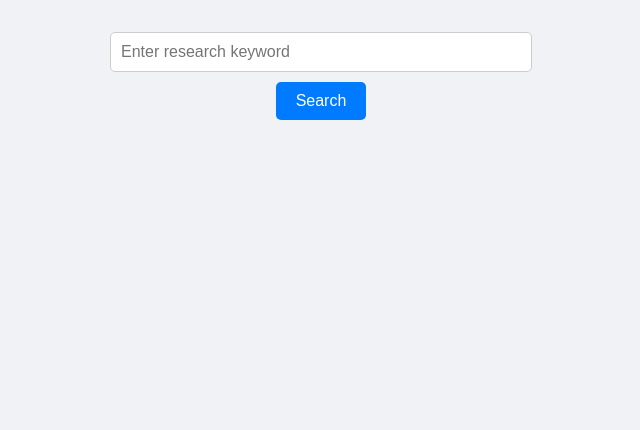
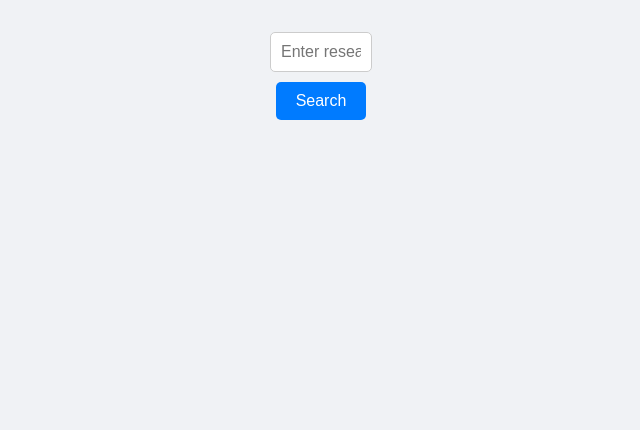
Before and after one commit to Aarav4604/Faculty-Search-Tool, a plain HTML site: page index.html in a window 1280 px wide. Shown: the part 370-800 px from the top of the page, without its empty margins (319-959 px from the left). Drawn offline with Linux system fonts and the light colour scheme.

Commit message:
Update index.html

```diff
--- a/index.html
+++ b/index.html
@@ -30,8 +30,8 @@
             flex-direction: column;
             align-items: center;
             margin-top: 20px;
-            width: 100%;
-            max-width: 500px;
+            width: 10%;
+            max-width: 100px;
         }
 
         .search-container input {
```
